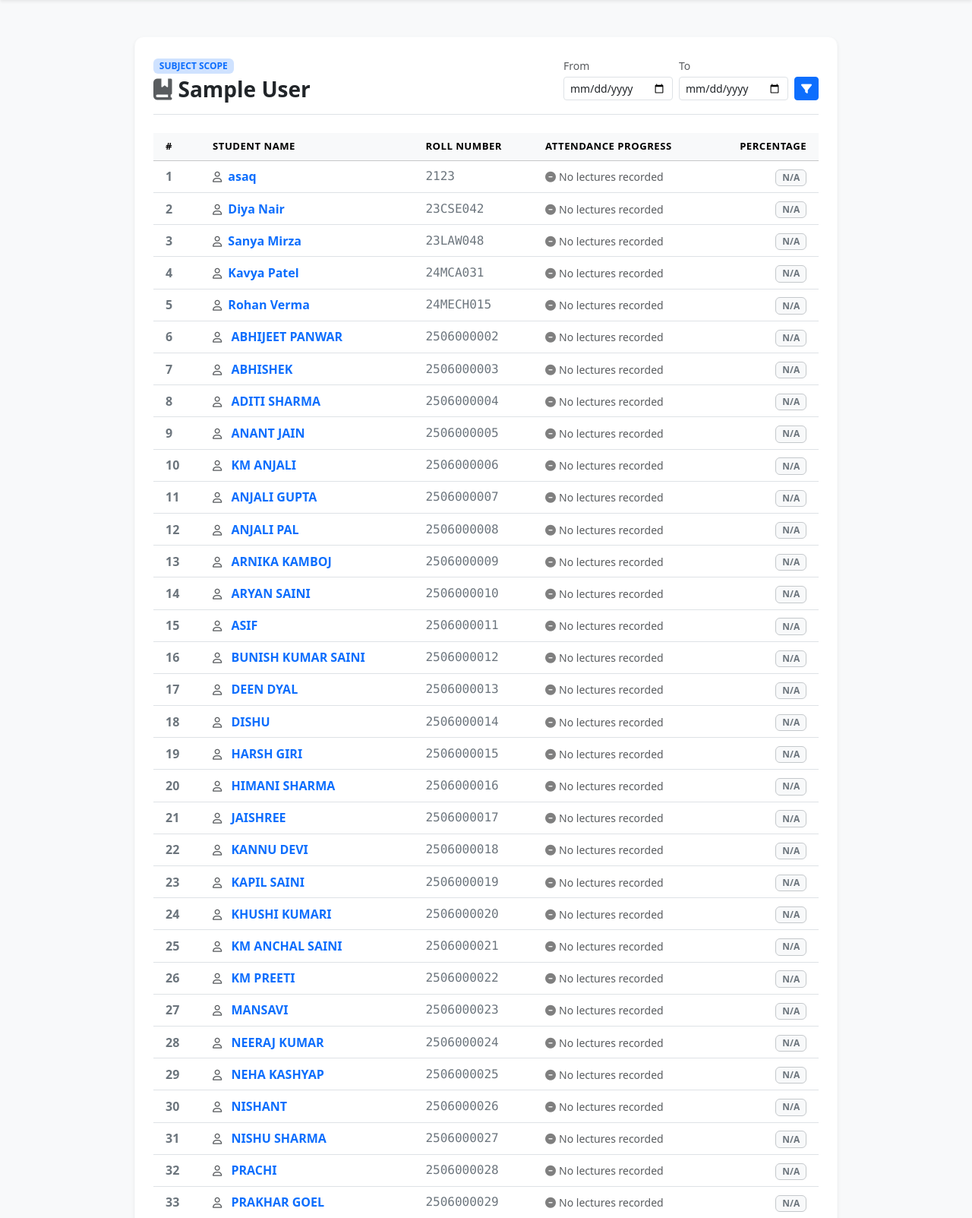
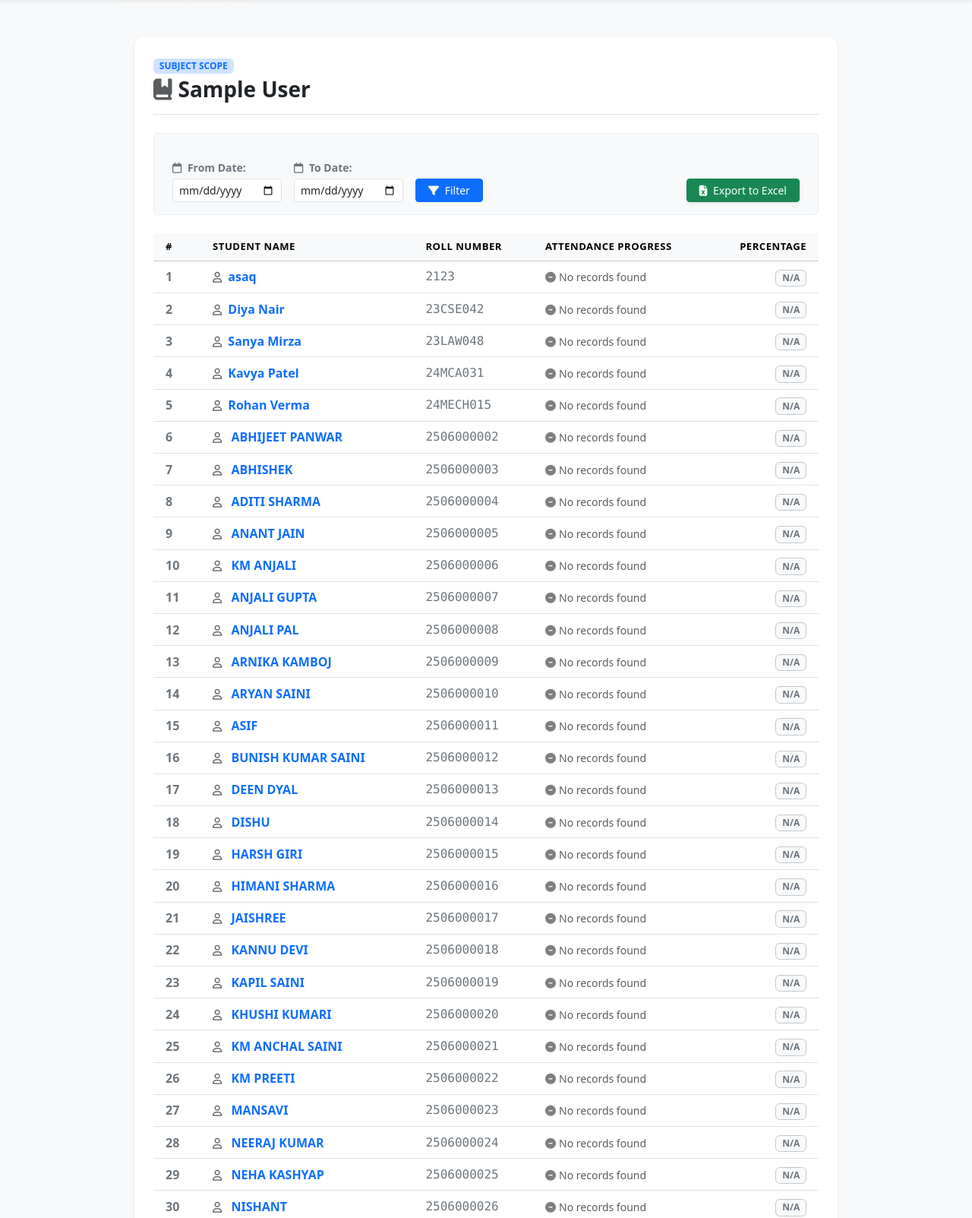
Before and after one commit to sumitsaini78/AMS-MHU, a PHP site: page /teacher/view_student_attendance.php in a window 1280 px wide. Shown: the part 60-1663 px from the top of the page at 76% size. Run offline with PHP 8.4, Linux system fonts and the light colour scheme; the visitor is signed in with stand-in values (Sample User, id 1); data comes from the database, SQL or seed files in the repository.

Commit message:
in teacher filter date & export added

```diff
--- a/teacher/view_student_attendance.php
+++ b/teacher/view_student_attendance.php
@@ -1,5 +1,4 @@
-<?php
-include "../db_connect.php";
+<?php include "../db_connect.php" ;
 
 session_start();
 if ($_SESSION['teacher_name'] == null) {
@@ -7,14 +6,14 @@ if ($_SESSION['teacher_name'] == null) {
     exit();
 }
 
-// 1. Process Post & Redirect (PRG Pattern)
+// 1. Process Post & Redirect (PRG Pattern) to prevent Form Resubmission error on reload
 if ($_SERVER['REQUEST_METHOD'] === 'POST' && isset($_POST['subject_name'])) {
     $_SESSION['subject_name'] = $_POST['subject_name'];
     header("Location: view_student_attendance.php");
     exit();
 }
 
-// 2. Enforce fallback routing states
+// 2. Enforce fallback routing states if subject parameters missing
 if (!isset($_SESSION['subject_name'])) {
     header("Location: student_attendence.php");
     exit();
@@ -22,11 +21,11 @@ if (!isset($_SESSION['subject_name'])) {
 
 $current_subject = $_SESSION['subject_name'];
 
-// 3. Capture Dates from GET for filtering
-$start_date = isset($_GET['start_date']) ? $_GET['start_date'] : '';
-$end_date = isset($_GET['end_date']) ? $_GET['end_date'] : '';
+// 3. Handle Date Filters from GET request
+$from_date = isset($_GET['from_date']) ? $_GET['from_date'] : '';
+$to_date = isset($_GET['to_date']) ? $_GET['to_date'] : '';
 
-// 4. Query logic with dynamic date filter
+// 4. Query to calculate total days and present days per student for the selected subject
 $query = "SELECT
             s.name,
             s.roll_number,
@@ -37,42 +36,119 @@ $query = "SELECT
             ON s.roll_number = a.roll_number
             AND a.subject_name = ?";
 
-$params = [$current_subject];
-$types = "s";
-
-// Updated query to use the correct column name: date_of_attendence
-if (!empty($start_date) && !empty($end_date)) {
+if (!empty($from_date) && !empty($to_date)) {
     $query .= " AND a.date_of_attendence BETWEEN ? AND ?";
-    $params[] = $start_date;
-    $params[] = $end_date;
-    $types .= "ss";
 }
 
 $query .= " GROUP BY s.roll_number, s.name ORDER BY s.roll_number ASC";
 
 $stmt = mysqli_prepare($conn, $query);
-mysqli_stmt_bind_param($stmt, $types, ...$params);
+
+if (!empty($from_date) && !empty($to_date)) {
+    mysqli_stmt_bind_param($stmt, "sss", $current_subject, $from_date, $to_date);
+} else {
+    mysqli_stmt_bind_param($stmt, "s", $current_subject);
+}
+
 mysqli_stmt_execute($stmt);
 $result = mysqli_stmt_get_result($stmt);
+
+// =========================================================
+// 5. EXPORT TO EXCEL (CSV FORMAT) LOGIC
+// =========================================================
+if (isset($_GET['export']) && $_GET['export'] === 'excel') {
+    $filename = "Attendance_Report_" . date('Y-m-d') . ".csv";
+
+    // Set headers for download
+    header('Content-Type: text/csv; charset=utf-8');
+    header('Content-Disposition: attachment; filename="' . $filename . '"');
+
+    // Create a file pointer connected to the output stream
+    $output = fopen('php://output', 'w');
+
+    // Write UTF-8 BOM for Excel compatibility (ensures special characters render correctly)
+    fputs($output, $bom =( chr(0xEF) . chr(0xBB) . chr(0xBF) ));
+
+    // Output the column headings
+    fputcsv($output, array('#', 'Student Name', 'Roll Number', 'Present Days', 'Total Days', 'Percentage (%)'));
+
+    $index = 1;
+    // Loop over the rows, outputting them
+    while ($row = mysqli_fetch_assoc($result)) {
+        $total = (int)$row['total_days'];
+        $present = (int)$row['present_days'];
+        $raw_pct = ($total > 0) ? round(($present / $total) * 100, 2) : 0;
+
+        fputcsv($output, array(
+            $index,
+            $row['name'],
+            $row['roll_number'],
+            $present,
+            $total,
+            $raw_pct
+        ));
+        $index++;
+    }
+    fclose($output);
+    exit(); // Exit here to ensure the HTML below isn't printed into the CSV
+}
 ?>
 <!doctype html>
 <html lang="en" data-bs-theme="light">
 
 <head>
     <title>View Student Attendance</title>
+    <!-- Required meta tags -->
     <meta charset="utf-8" />
     <meta name="viewport" content="width=device-width, initial-scale=1" />
-    <link href="https://cdn.jsdelivr.net/npm/bootstrap@5.3.8/dist/css/bootstrap.min.css" rel="stylesheet" integrity="sha384-sRIl4kxILFvY47J16cr9ZwB07vP4J8+LH7qKQnuqkuIAvNWLzeN8tE5YBujZqJLB" crossorigin="anonymous" />
+
+    <!-- Bootstrap CSS v5.3.8 -->
+    <link href="https://cdn.jsdelivr.net/npm/bootstrap@5.3.8/dist/css/bootstrap.min.css" rel="stylesheet"
+        integrity="sha384-sRIl4kxILFvY47J16cr9ZwB07vP4J8+LH7qKQnuqkuIAvNWLzeN8tE5YBujZqJLB" crossorigin="anonymous" />
+
+    <!-- FontAwesome Icons -->
     <link rel="stylesheet" href="https://cdnjs.cloudflare.com/ajax/libs/font-awesome/6.4.2/css/all.min.css" />
+
     <style>
-        body { background-color: #f8f9fa; }
-        #mhu-text { color: #a2c250; text-shadow: 1px 2px 14px rgb(46 195 41); }
-        .custom-card { background: #ffffff; border: none; border-radius: 12px; }
-        .student-link-btn { background: none; border: none; color: #0d6efd; font-weight: 600; text-align: left; padding: 0; transition: color 0.15s ease-in-out; }
-        .student-link-btn:hover { color: #0a58ca; text-decoration: underline; cursor: pointer; }
-        .table th { font-weight: 600; text-transform: uppercase; font-size: 0.82rem; letter-spacing: 0.5px; }
-        .table td { vertical-align: middle; }
-        .progress { height: 8px; border-radius: 4px; }
+        body {
+            background-color: #f8f9fa;
+        }
+        #mhu-text {
+            color: #a2c250;
+            text-shadow: 1px 2px 14px rgb(46 195 41);
+        }
+        .custom-card {
+            background: #ffffff;
+            border: none;
+            border-radius: 12px;
+        }
+        .student-link-btn {
+            background: none;
+            border: none;
+            color: #0d6efd;
+            font-weight: 600;
+            text-align: left;
+            padding: 0;
+            transition: color 0.15s ease-in-out;
+        }
+        .student-link-btn:hover {
+            color: #0a58ca;
+            text-decoration: underline;
+            cursor: pointer;
+        }
+        .table th {
+            font-weight: 600;
+            text-transform: uppercase;
+            font-size: 0.82rem;
+            letter-spacing: 0.5px;
+        }
+        .table td {
+            vertical-align: middle;
+        }
+        .progress {
+            height: 8px;
+            border-radius: 4px;
+        }
     </style>
 </head>
 
@@ -80,12 +156,16 @@ $result = mysqli_stmt_get_result($stmt);
     <header>
         <nav class="navbar navbar-dark bg-dark shadow-sm">
             <div class="container-fluid">
-                <span class="navbar-brand mb-0 h1 fs-3 fw-bold" id="mhu-text"> MHU-AMS <sub>Student-Records</sub></span>
+                <span class="navbar-brand mb-0 h1 fs-3 fw-bold" id="mhu-text"> MHU-AMS
+                    <sub>Student-Records</sub></span>
                 <div class="d-flex align-items-center">
                     <span class="navbar-text text-white bg-secondary px-3 py-1 rounded-pill small me-3">
-                        <i class="fa-solid fa-user-tie me-1"></i> Welcome, <?php echo htmlspecialchars($_SESSION['teacher_name']); ?>
+                        <i class="fa-solid fa-user-tie me-1"></i> Welcome,
+                        <?php echo isset($_SESSION['teacher_name']) ? htmlspecialchars($_SESSION['teacher_name']) : 'Teacher'; ?>
                     </span>
-                    <a href="student_attendence.php" class="btn btn-sm btn-outline-info me-2"><i class="fa-solid fa-arrow-left me-1"></i> Back</a>
+                    <a href="student_attendence.php" class="btn btn-sm btn-outline-info me-2">
+                        <i class="fa-solid fa-arrow-left me-1"></i> Back
+                    </a>
                     <a href="../logout.php" class="btn btn-sm btn-outline-light">Logout</a>
                 </div>
             </div>
@@ -95,6 +175,7 @@ $result = mysqli_stmt_get_result($stmt);
     <main class="container py-5">
         <div class="row justify-content-center">
             <div class="col-12 col-xl-10">
+
                 <div class="custom-card shadow-sm p-4 border border-light">
 
                     <div class="d-flex align-items-center justify-content-between border-bottom pb-3 mb-4 flex-wrap gap-2">
@@ -104,26 +185,36 @@ $result = mysqli_stmt_get_result($stmt);
                                 <i class="fa-solid fa-book-bookmark text-muted me-2"></i><?php echo htmlspecialchars($current_subject); ?>
                             </h3>
                         </div>
+                    </div>
 
-                        <!-- Date Filter Form -->
-                        <form method="GET" class="d-flex gap-2 align-items-end">
-                            <div class="form-group">
-                                <label class="small text-muted mb-1">From</label>
-                                <input type="date" name="start_date" class="form-control form-control-sm" value="<?php echo htmlspecialchars($start_date); ?>">
+                    <!-- Date Range Filter & Export Form -->
+                    <div class="bg-light p-3 rounded mb-4 border border-light-subtle">
+                        <form method="GET" action="view_student_attendance.php" class="row g-3 align-items-end m-0">
+                            <div class="col-12 col-md-auto">
+                                <label for="from_date" class="form-label fw-bold text-secondary small mb-1"><i class="fa-regular fa-calendar me-1"></i> From Date:</label>
+                                <input type="date" id="from_date" name="from_date" class="form-control form-control-sm" value="<?php echo htmlspecialchars($from_date); ?>">
                             </div>
-                            <div class="form-group">
-                                <label class="small text-muted mb-1">To</label>
-                                <input type="date" name="end_date" class="form-control form-control-sm" value="<?php echo htmlspecialchars($end_date); ?>">
+                            <div class="col-12 col-md-auto">
+                                <label for="to_date" class="form-label fw-bold text-secondary small mb-1"><i class="fa-regular fa-calendar me-1"></i> To Date:</label>
+                                <input type="date" id="to_date" name="to_date" class="form-control form-control-sm" value="<?php echo htmlspecialchars($to_date); ?>">
                             </div>
-                            <div class="d-flex gap-1">
-                                <button type="submit" class="btn btn-sm btn-primary mt-4"><i class="fa-solid fa-filter"></i></button>
-                                <?php if (!empty($start_date)): ?>
-                                    <a href="view_student_attendance.php" class="btn btn-sm btn-outline-secondary mt-4"><i class="fa-solid fa-times"></i></a>
+                            <div class="col-12 col-md-auto">
+                                <button type="submit" class="btn btn-primary btn-sm px-3"><i class="fa-solid fa-filter me-1"></i> Filter</button>
+                                <?php if(!empty($from_date) && !empty($to_date)): ?>
+                                    <a href="view_student_attendance.php" class="btn btn-outline-secondary btn-sm px-3 ms-2">Clear</a>
                                 <?php endif; ?>
+                            </div>
+
+                            <!-- Export Button Added Here -->
+                            <div class="col-12 col-md-auto ms-auto">
+                                <button type="submit" name="export" value="excel" class="btn btn-success btn-sm px-3 shadow-sm">
+                                    <i class="fa-solid fa-file-excel me-1"></i> Export to Excel
+                                </button>
                             </div>
                         </form>
                     </div>
 
+                    <!-- Students Performance Grid -->
                     <div class="table-responsive">
                         <table class="table table-hover align-middle mb-0">
                             <thead class="table-light text-secondary">
@@ -137,10 +228,14 @@ $result = mysqli_stmt_get_result($stmt);
                             </thead>
                             <tbody>
                                 <?php
+                                // Reset the result pointer in case the data needs to be parsed again
+                                mysqli_data_seek($result, 0);
+
                                 $index = 1;
                                 while ($row = mysqli_fetch_assoc($result)) {
                                     $total = (int)$row['total_days'];
                                     $present = (int)$row['present_days'];
+
                                     $raw_pct = ($total > 0) ? round(($present / $total) * 100, 2) : 0;
 
                                     if ($raw_pct >= 75) {
@@ -156,46 +251,55 @@ $result = mysqli_stmt_get_result($stmt);
 
                                     echo "<tr>";
                                     echo "<td class='fw-semibold text-secondary ps-3'>" . $index . "</td>";
-                                    echo "<td>
-                                            <form method='POST' action='student_calendar.php' class='m-0'>
-                                                <input type='hidden' name='student_roll' value='" . htmlspecialchars($row['roll_number'], ENT_QUOTES, 'UTF-8') . "'>
-                                                <input type='hidden' name='student_name' value='" . htmlspecialchars($row['name'], ENT_QUOTES, 'UTF-8') . "'>
-                                                <button type='submit' class='student-link-btn'>
-                                                    <i class='fa-regular fa-user me-2 text-muted small'></i>" . htmlspecialchars($row['name']) . "
-                                                </button>
-                                            </form>
-                                          </td>";
+
+                                    echo "<td>";
+                                    echo "<form method='POST' action='student_calendar.php' class='m-0'>";
+                                    echo "<input type='hidden' name='student_roll' value='" . htmlspecialchars($row['roll_number'], ENT_QUOTES, 'UTF-8') . "'>";
+                                    echo "<input type='hidden' name='student_name' value='" . htmlspecialchars($row['name'], ENT_QUOTES, 'UTF-8') . "'>";
+                                    echo "<button type='submit' class='student-link-btn'>";
+                                    echo "<i class='fa-regular fa-user me-2 text-muted small'></i>" . htmlspecialchars($row['name']) . "";
+                                    echo "</button>";
+                                    echo "</form>";
+                                    echo "</td>";
+
                                     echo "<td class='text-secondary font-monospace'>" . htmlspecialchars($row['roll_number']) . "</td>";
+
                                     echo "<td>";
                                     if ($total > 0) {
-                                        echo "<div class='d-flex align-items-center'>
-                                                <div class='progress flex-grow-1 bg-light me-2'>
-                                                    <div class='progress-bar $progress_color' role='progressbar' style='width: $raw_pct%' aria-valuenow='$raw_pct' aria-valuemin='0' aria-valuemax='100'></div>
-                                                </div>
-                                                <small class='text-muted text-nowrap'>$present/$total Days</small>
-                                              </div>";
+                                        echo "<div class='d-flex align-items-center'>";
+                                        echo "<div class='progress flex-grow-1 bg-light me-2'>";
+                                        echo "<div class='progress-bar " . $progress_color . "' role='progressbar' style='width: " . $raw_pct . "%' aria-valuenow='" . $raw_pct . "' aria-valuemin='0' aria-valuemax='100'></div>";
+                                        echo "</div>";
+                                        echo "<small class='text-muted text-nowrap'>" . $present . "/" . $total . " Days</small>";
+                                        echo "</div>";
                                     } else {
-                                        echo "<small class='text-muted italic'><i class='fa-solid fa-circle-minus me-1 text-black-50'></i>No lectures recorded</small>";
+                                        echo "<small class='text-muted italic'><i class='fa-solid fa-circle-minus me-1 text-black-50'></i>No records found</small>";
                                     }
                                     echo "</td>";
+
                                     echo "<td class='text-end pe-3'>";
                                     if ($total > 0) {
-                                        echo "<span class='badge px-2.5 py-1.5 fw-bold $badge_color'>$raw_pct%</span>";
+                                        echo "<span class='badge px-2.5 py-1.5 fw-bold " . $badge_color . "'>" . $raw_pct . "%</span>";
                                     } else {
                                         echo "<span class='badge px-2.5 py-1.5 bg-light text-secondary border border-secondary-subtle'>N/A</span>";
                                     }
-                                    echo "</td></tr>";
+                                    echo "</td>";
+
+                                    echo "</tr>";
                                     $index++;
                                 }
                                 ?>
                             </tbody>
                         </table>
                     </div>
+
                 </div>
+
             </div>
         </div>
     </main>
 
-    <script src="https://cdn.jsdelivr.net/npm/bootstrap@5.3.8/dist/js/bootstrap.bundle.min.js" integrity="sha384-FKyoEForCGlyvwx9Hj09JcYn3nv7wiPVlz7YYwJrWVcXK/BmnVDxM+D2scQbITxI" crossorigin="anonymous"></script>
+    <script src="https://cdn.jsdelivr.net/npm/bootstrap@5.3.8/dist/js/bootstrap.bundle.min.js" crossorigin="anonymous"></script>
 </body>
+
 </html>
```
Also changed, not shown: index.php (line endings or trailing spaces).
